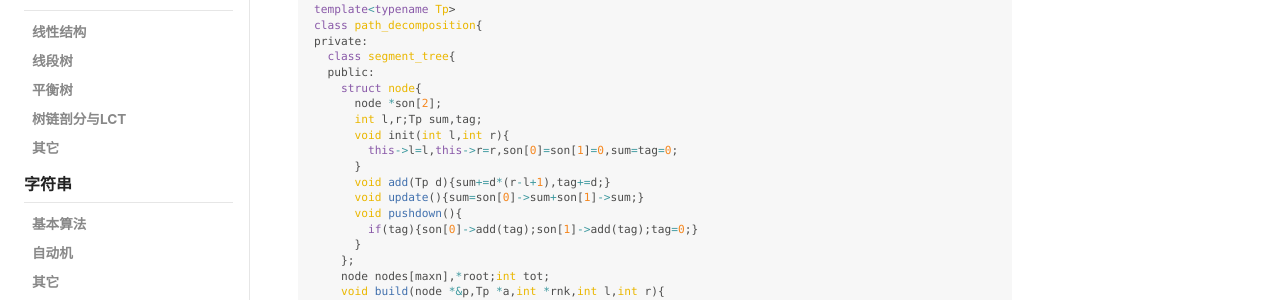
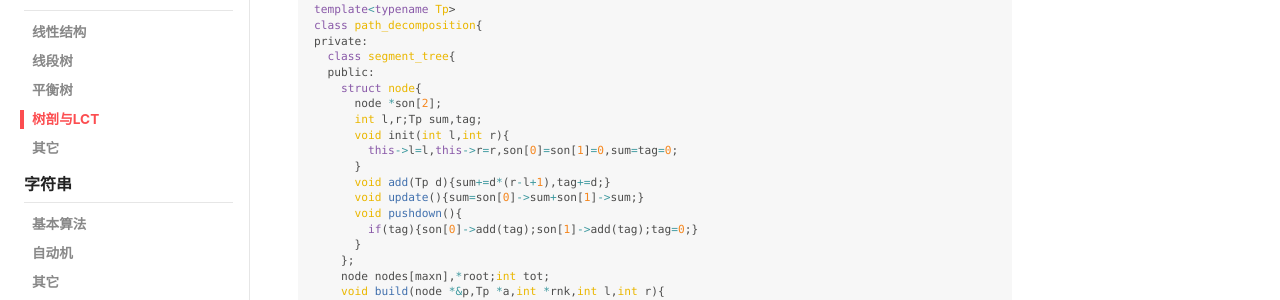
Before and after one commit to P-Henning/P-Henning.github.io, a Jekyll site: the page built from codes/data-struct/hld-and-lct.md, in a window 1280 px wide. Shown: the part 400-700 px from the top of the page. Built offline with Jekyll 4.4.1, drawn with Linux system fonts in a browser that asks for light colours; nearby versions of some CDN libraries.

Commit message:
Update navigation.yml

```diff
--- a/_data/navigation.yml
+++ b/_data/navigation.yml
@@ -66,8 +66,8 @@ codes:
         url:    /codes/data-struct/segment
       - title:  平衡树
         url:    /codes/data-struct/balance
-      - title:  树链剖分与LCT
-        url:    /codes/data-struct/decompose-and-lct
+      - title:  树剖与LCT
+        url:    /codes/data-struct/hld-and-lct
       - title:  其它
         url:    /codes/data-struct/others
   - title:      字符串
```
